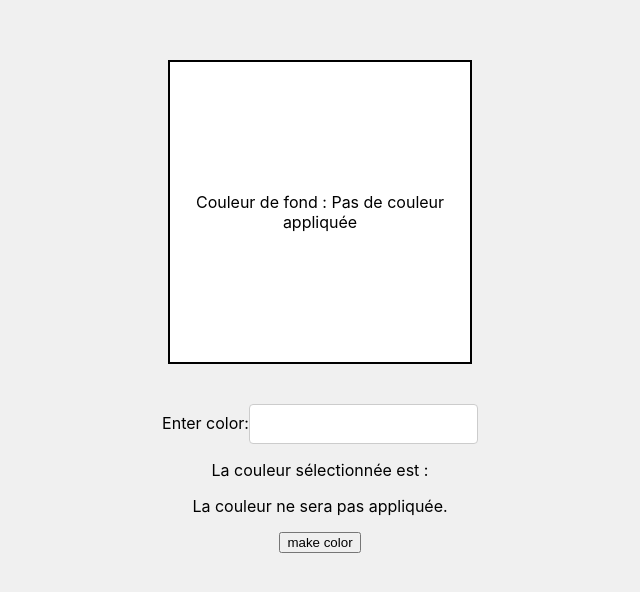
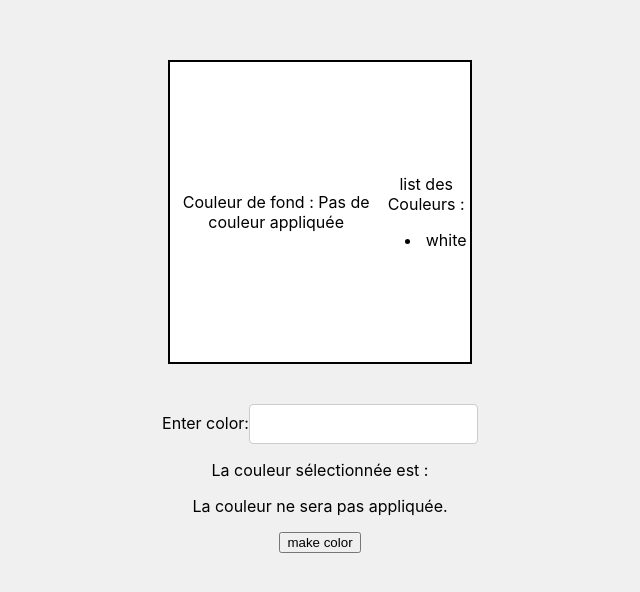
Before and after one commit to Bayelaye313/reactIntro, a React (Create React App) app in the folder reactconcepts/: page / in a window 1280 px wide. Shown: the part 104-696 px from the top of the page, without its empty margins (320-960 px from the left). Built offline with nearby package versions, Linux system fonts and the light colour scheme.

Commit message:
listitems

```diff
--- a/reactconcepts/src/App.js
+++ b/reactconcepts/src/App.js
@@ -4,24 +4,49 @@ import Counter from './components/Counter';
 import Welcome from './components/Welcome';
 import { useState } from 'react';
 import CallBack from './components/CallBack';
+import ListColors from './ListColors';
 
 function App() {
 
   const [Uicolor , setUiColor] = useState('')
   const [isColored, setIsColored] = useState(false)
+  const [colorList, setColorList] = useState(['white'])
   const getColor= (color)=>{
     setUiColor(color)
   }
   const toggleColor = ()=>{
     setIsColored(!isColored)
   }
+  const isValidColor = (color)=>{
+    return CSS.supports("color", color)
+  }
+  const addColor = (color)=>{
+    if (isValidColor(color)) {
+      if (!colorList.includes(color)) {
+        setColorList([...colorList, color])
+
+      } else {
+        alert('color already exist!')
+
+      }
+
+    } else {
+    }
+  }
   return (
     <div className='App'>
       <div className='conteneur' style={{background: isColored ? Uicolor : 'white' }}>
       <p>Couleur de fond : {isColored ? Uicolor : "Pas de couleur appliquée"}</p>
+      <div>
+      <p> list des Couleurs :</p>
+      <ListColors listColor = {colorList} />
+
       </div>
-      <CallBack isColored = {isColored} getCol = {getColor} />
+
+      </div>
+      <CallBack isColored = {isColored} getCol = {getColor} addCol = {addColor} />
       <button onClick={toggleColor}> {isColored ? 'remove color' : 'make color' } </button>
+
     </div>
   );
 }
--- /dev/null
+++ b/reactconcepts/src/ListColors.jsx
@@ -0,0 +1,10 @@
+import React from "react";
+
+function ListColors({ listColor }) {
+  const colorListItems = listColor.map((color, index) => (
+    <li key={index}>{color}</li>
+  ));
+  return <ul>{colorListItems}</ul>;
+}
+
+export default ListColors;
--- a/reactconcepts/src/components/CallBack.jsx
+++ b/reactconcepts/src/components/CallBack.jsx
@@ -1,6 +1,6 @@
 import React, { useState } from "react";
 
-function CallBack({ getCol, isColored }) {
+function CallBack({ getCol, isColored, addCol }) {
   const [color, setColor] = useState("");
 
   const handleChange = (ev) => {
@@ -8,6 +8,9 @@ function CallBack({ getCol, isColored }) {
     setColor(value);
     console.log("val", value);
     getCol(value);
+    if (value.length > 3) {
+      addCol(value);
+    }
   };
   return (
     <form>
```
